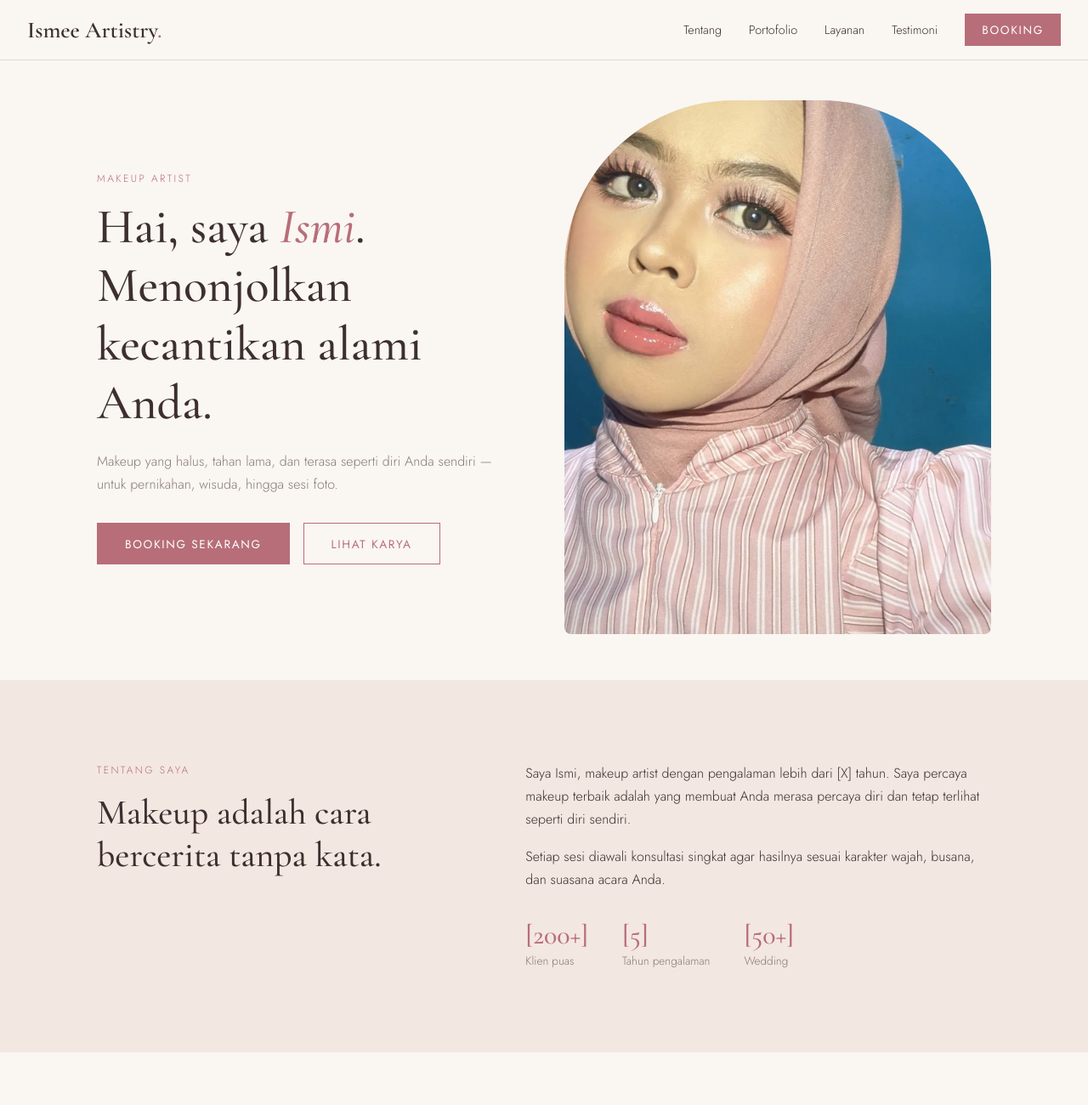
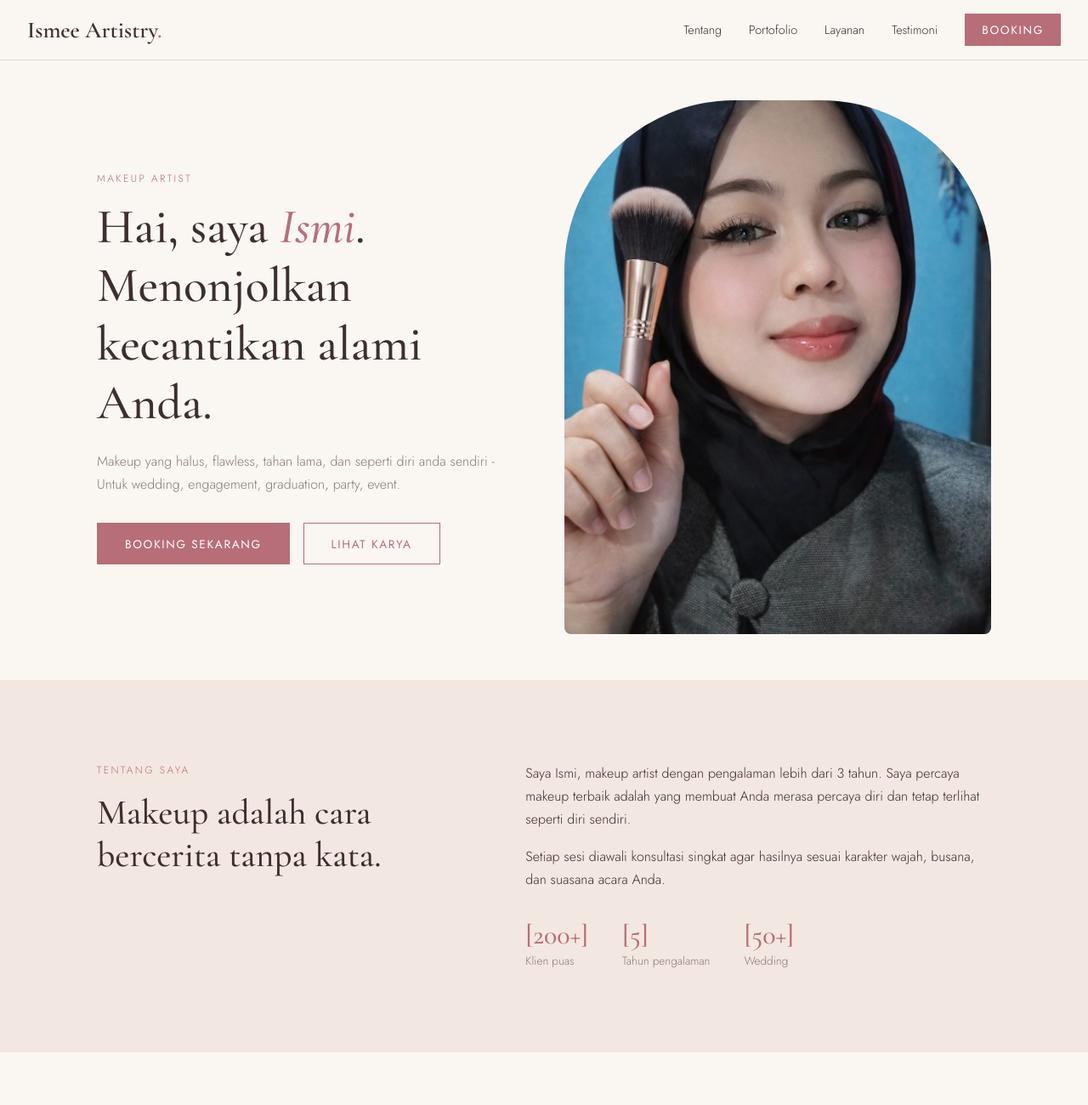
Before and after one commit to adirostaman/ismi-artistry, a plain HTML site: page index.html in a window 1280 px wide. Shown: the top 1300 px of the page at 85% size. Drawn offline with nearby package versions, Linux system fonts and the light colour scheme.

Commit message:
Update index.html

```diff
--- a/index.html
+++ b/index.html
@@ -30,14 +30,14 @@
   <div class="hero-text reveal">
     <p class="eyebrow">Makeup Artist</p>
     <h1>Hai, saya <em>Ismi</em>.<br>Menonjolkan kecantikan alami Anda.</h1>
-    <p class="lead">Makeup yang halus, tahan lama, dan terasa seperti diri Anda sendiri — untuk pernikahan, wisuda, hingga sesi foto.</p>
+    <p class="lead">Makeup yang halus, flawless, tahan lama, dan seperti diri anda sendiri - Untuk wedding, engagement, graduation, party, event.</p>
     <div class="cta">
       <a href="#kontak" class="btn">Booking Sekarang</a>
       <a href="#portofolio" class="btn btn-ghost">Lihat Karya</a>
     </div>
   </div>
   <div class="hero-img reveal">
-    <img src="images/6.webp" alt="Foto Ismi, Makeup Artist">
+    <img src="images/pp.jpg" alt="Foto Ismi, Makeup Artist">
   </div>
 </section>
 
@@ -49,7 +49,7 @@
       <h2>Makeup adalah cara bercerita tanpa kata.</h2>
     </div>
     <div class="reveal">
-      <p>Saya Ismi, makeup artist dengan pengalaman lebih dari [X] tahun. Saya percaya makeup terbaik adalah yang membuat Anda merasa percaya diri dan tetap terlihat seperti diri sendiri.</p>
+      <p>Saya Ismi, makeup artist dengan pengalaman lebih dari 3 tahun. Saya percaya makeup terbaik adalah yang membuat Anda merasa percaya diri dan tetap terlihat seperti diri sendiri.</p>
       <p>Setiap sesi diawali konsultasi singkat agar hasilnya sesuai karakter wajah, busana, dan suasana acara Anda.</p>
       <ul class="stats">
         <li><strong>[200+]</strong> Klien puas</li>
```
